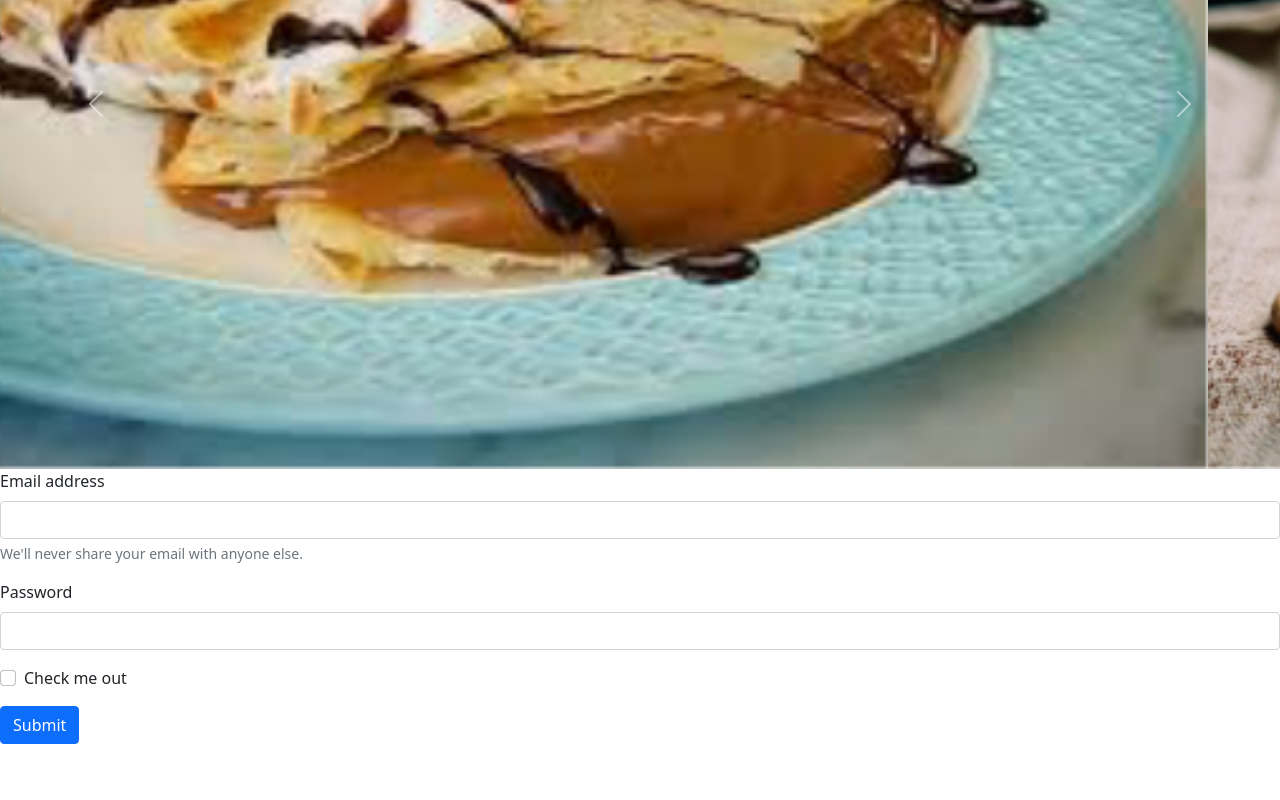
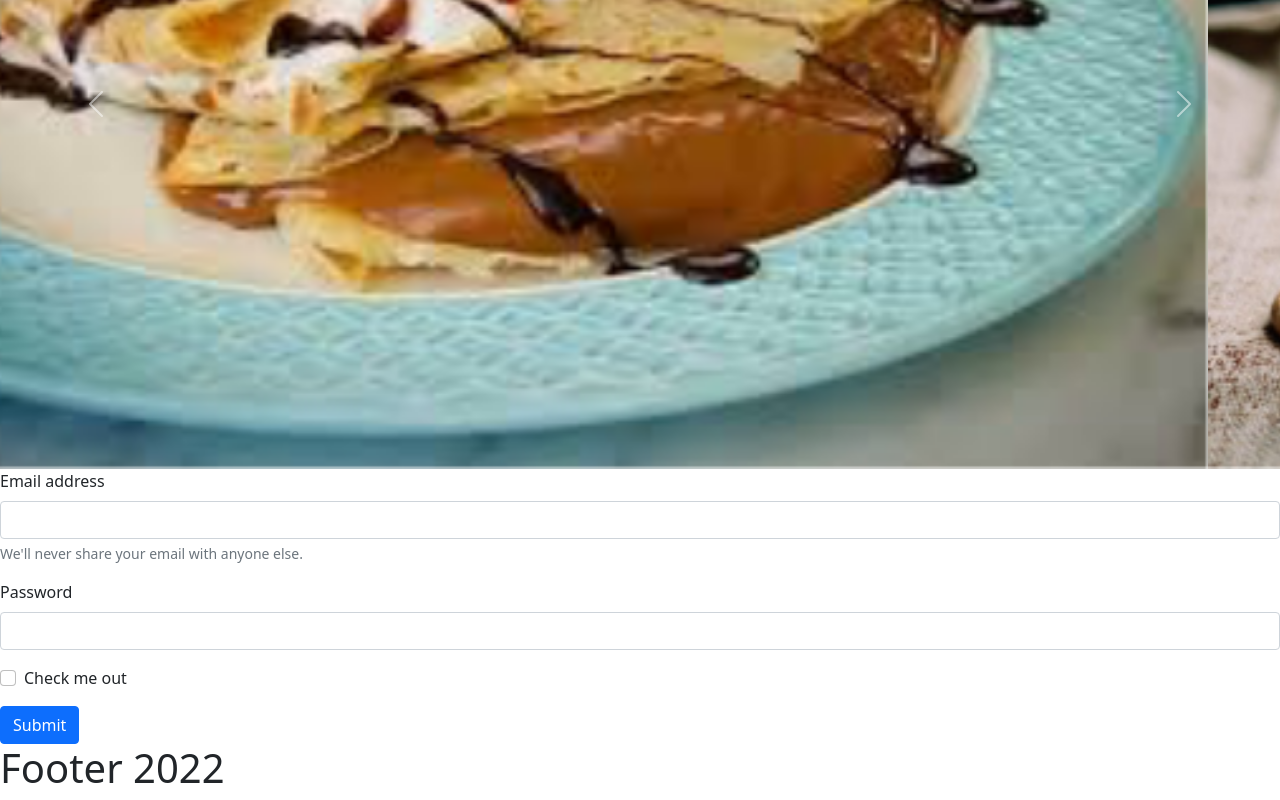
Before and after one commit to emersonxinay/mi_proyecto_web, a plain HTML site: page index.html in a window 1280 px wide. Shown: the part 373-1173 px from the top of the page. Before the commit the page ends 1117 px from the top, so only its background shows below. Drawn offline with nearby package versions, Linux system fonts and the light colour scheme.

Commit message:
modifique formulario y agrege footer

```diff
--- a/index.html
+++ b/index.html
@@ -75,8 +75,11 @@
         </button>
       </div>
 
+
+    </section>
+
     <!-- seccion de formularios -->
-    </section>
+    <section>
       <form>
         <div class="mb-3">
           <label for="exampleInputEmail1" class="form-label">Email address</label>
@@ -94,10 +97,12 @@
         <button type="submit" class="btn btn-primary">Submit</button>
       </form>
 
-    <section>
-
     </section>
   </main>
+
+  <footer>
+    <h1>Footer 2022</h1>
+  </footer>
 
 
 
```
Lines whose indentation alone changed are shown as unchanged.
